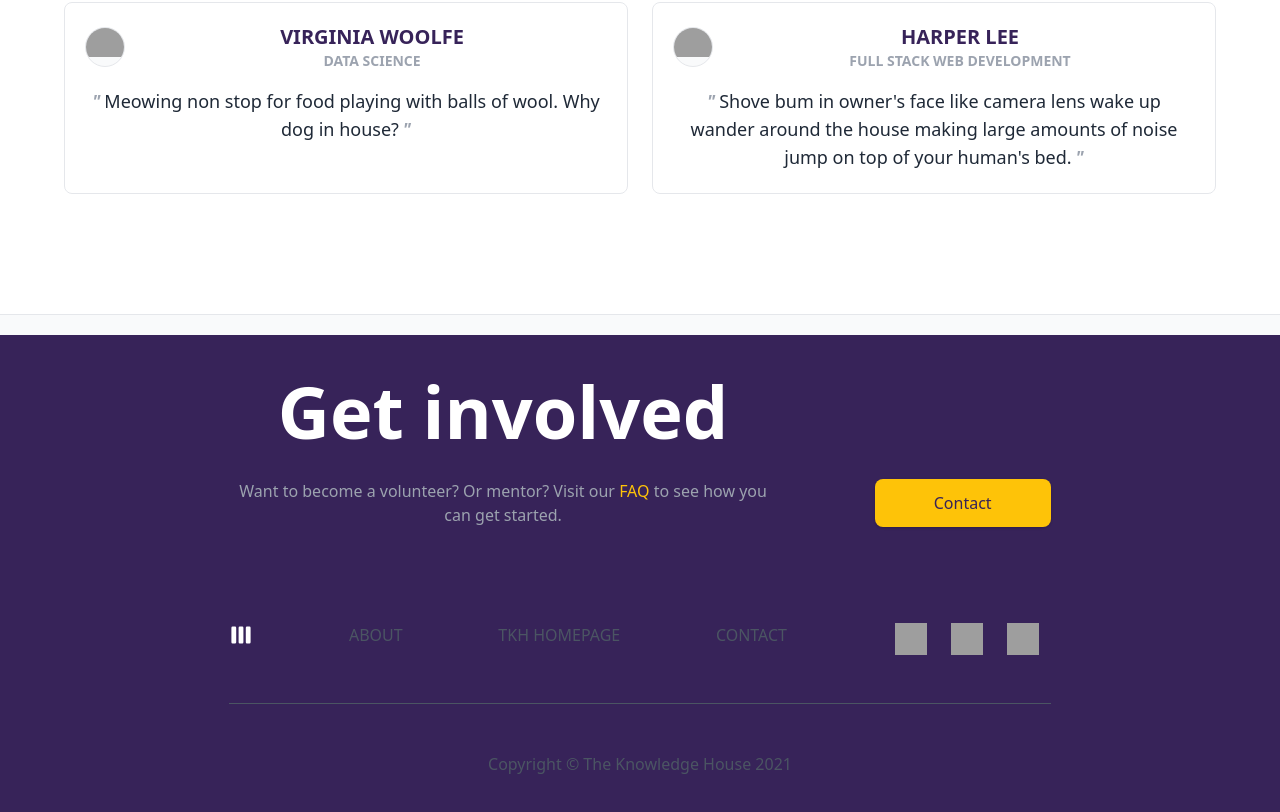
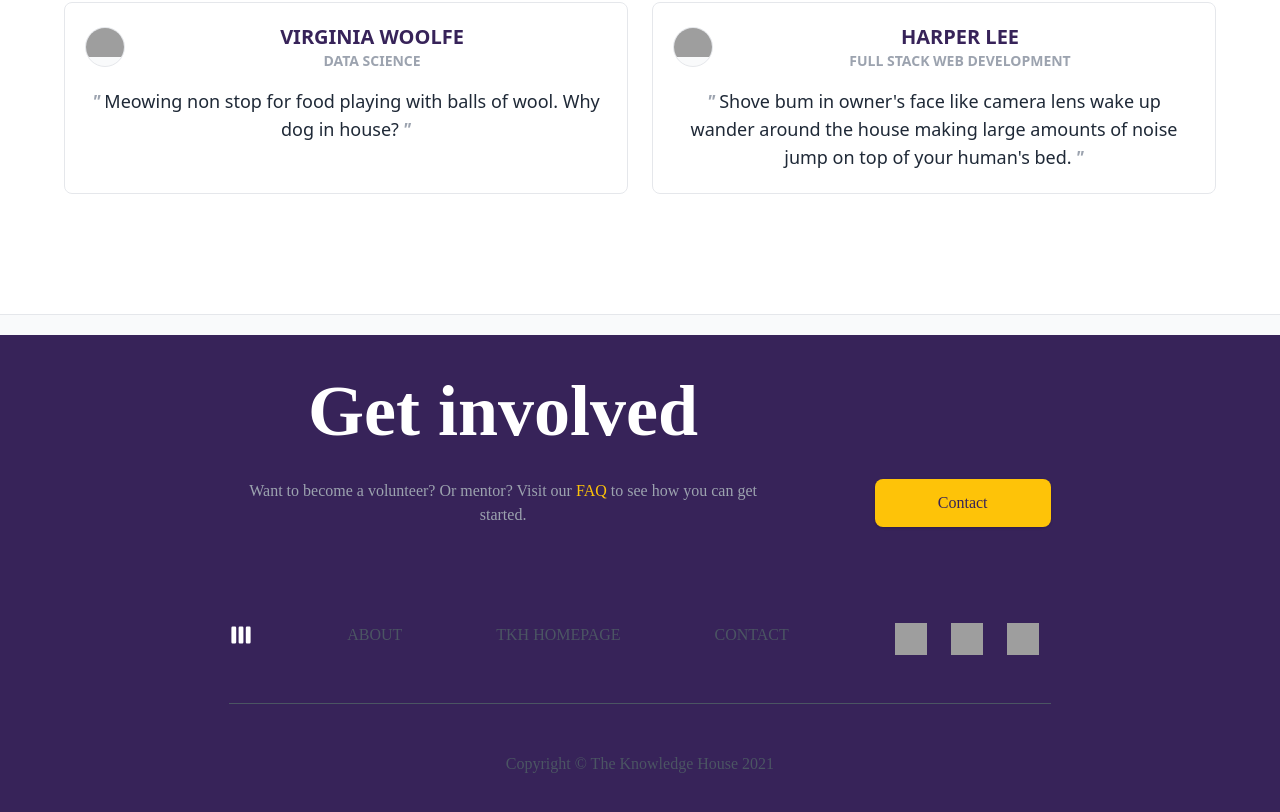
Before and after one commit to shafeeshafee/tkh-volunteer-overhaul, a React (Create React App) app: page /testimonials in a window 1280 px wide. Shown: the part 1407-2219 px from the top of the page. Built offline with nearby package versions, Linux system fonts and the light colour scheme; grey boxes are pictures that could not be loaded.

Commit message:
changed default font to theme font

```diff
--- a/src/components/Footer.jsx
+++ b/src/components/Footer.jsx
@@ -3,7 +3,7 @@ import { Link } from "react-router-dom";
 
 const Footer = () => {
 	return (
-		<div>
+		<div className="font-headings">
 			<div className="w-full min-h-1/2 flex items-center justify-center bg-tkhpurple">
 				<div className="md:w-2/3 w-full px-4 text-white flex flex-col">
 					<div className="w-full text-7xl font-bold">
```
